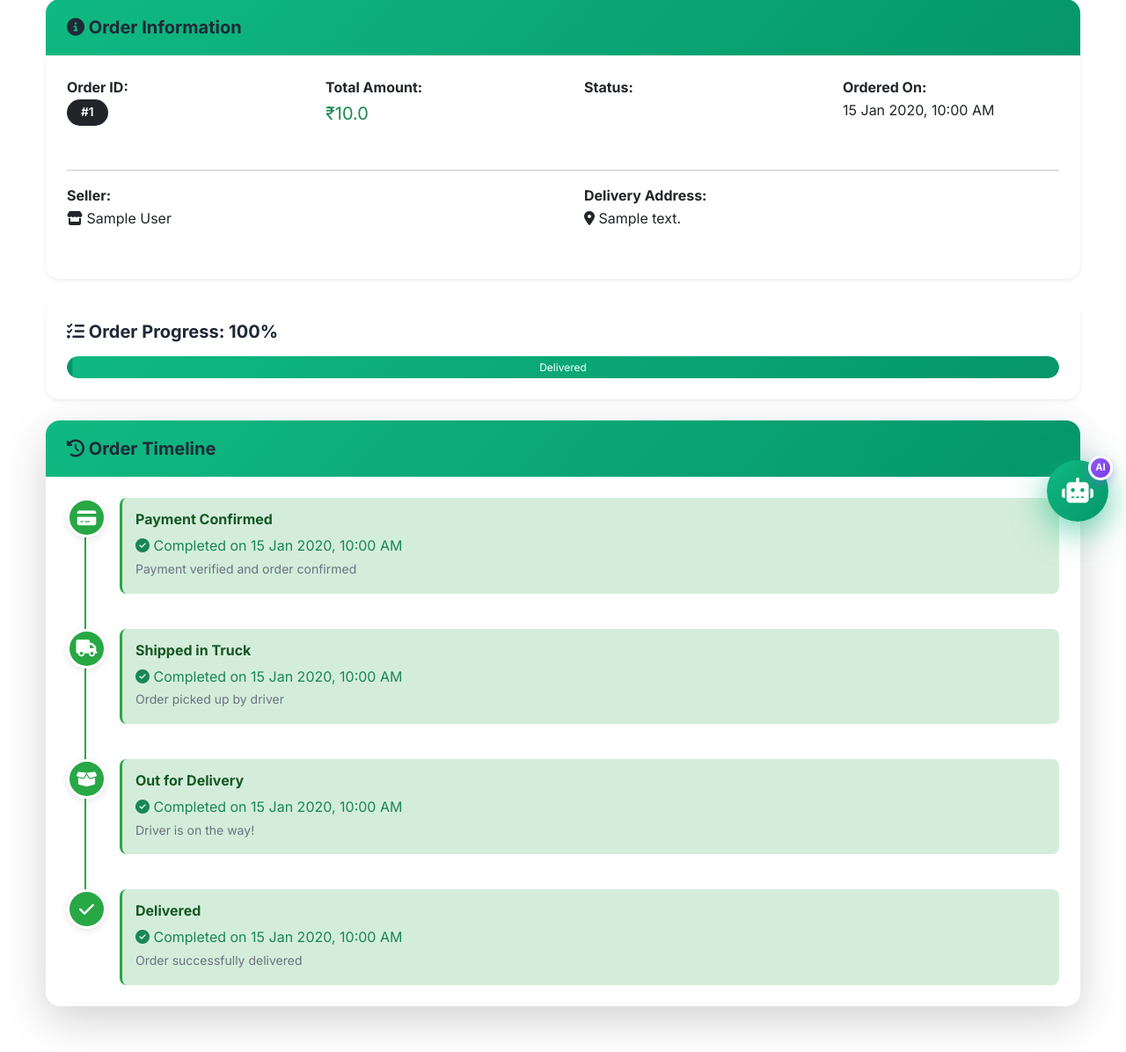
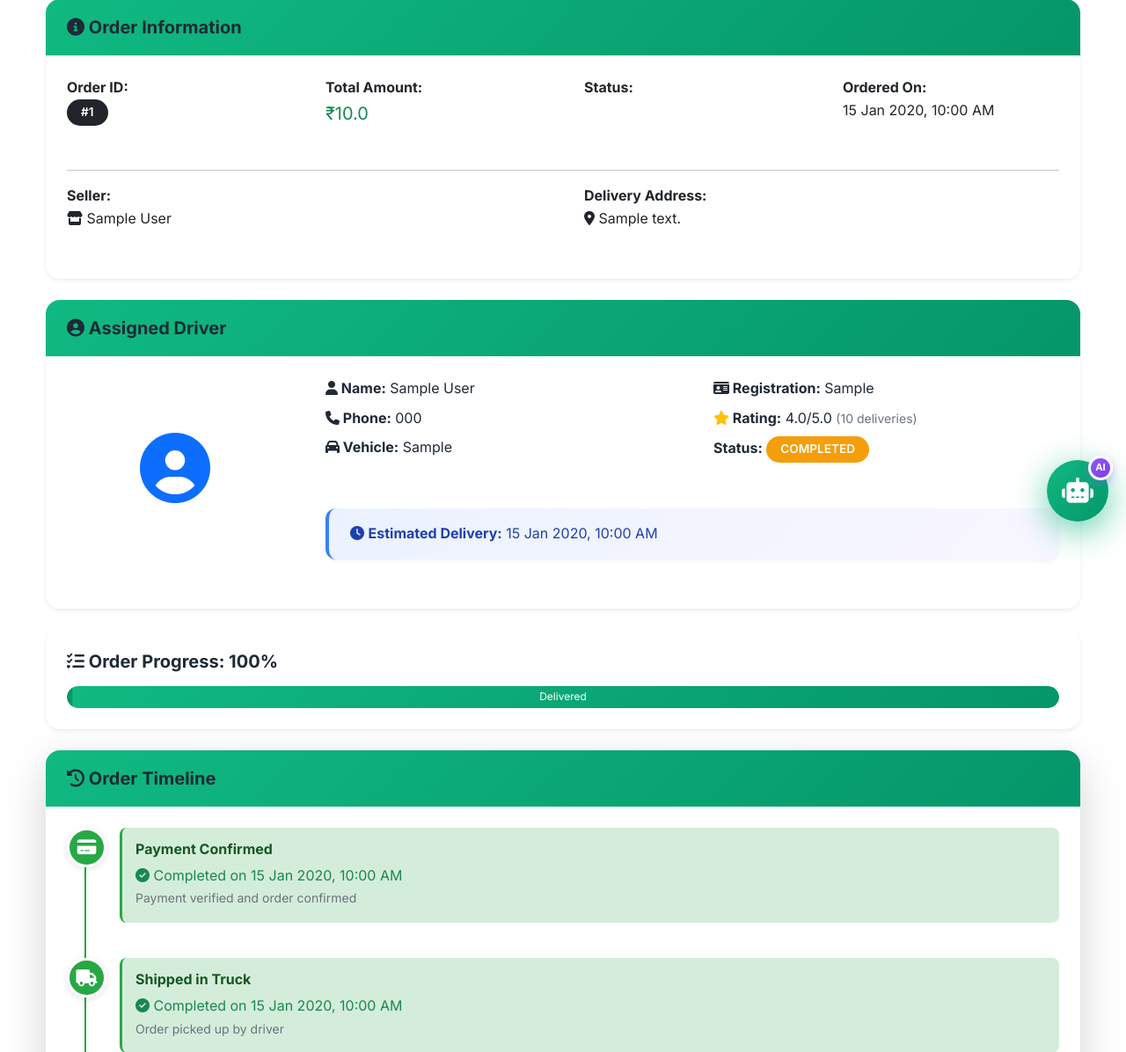
Before and after one commit to SRIJAICJ24/freshconnect-marketplace, a Flask app: page /orders/1/track in a window 1280 px wide. Shown: the part 187-1383 px from the top of the page at 88% size. Run offline with Flask 3, Linux system fonts and the light colour scheme; a user stored in the database is signed in; tables that the repository leaves empty hold one stand-in row (values such as "Sample post").

Commit message:
Add 4-step order tracking with driver info display for retailers

```diff
--- a/app/routes/order_tracking.py
+++ b/app/routes/order_tracking.py
@@ -29,6 +29,31 @@ def track_order(order_id):
         flash('Unauthorized access', 'danger')
         return redirect(url_for('vendor.dashboard'))
 
+    # Get driver assignment info
+    from app.models import Driver, DriverAssignment
+    driver_info = None
+    driver_assignment = None
+
+    if order.assigned_driver_id:
+        driver = Driver.query.filter_by(user_id=order.assigned_driver_id).first()
+        driver_assignment = DriverAssignment.query.filter_by(order_id=order_id).first()
+
+        if driver:
+            driver_info = {
+                'id': driver.id,
+                'name': driver.user.name,
+                'phone': driver.user.phone,
+                'vehicle_type': driver.vehicle_type,
+                'vehicle_registration': driver.vehicle_registration,
+                'rating': driver.rating,
+                'total_deliveries': driver.total_deliveries,
+                'status': driver.status
+            }
+
+            if driver_assignment:
+                driver_info['assignment_status'] = driver_assignment.assignment_status
+                driver_info['estimated_delivery'] = driver_assignment.estimated_delivery_time
+
     # Get status log
     status_logs = OrderStatusLog.query.filter_by(
         order_id=order_id
@@ -40,7 +65,9 @@ def track_order(order_id):
     return render_template('orders/track_order.html',
                          order=order,
                          status_logs=status_logs,
-                         progress=progress)
+                         progress=progress,
+                         driver_info=driver_info,
+                         driver_assignment=driver_assignment)
 
 
 @bp.route('/<int:order_id>/update-status', methods=['POST'])
--- a/app/templates/orders/track_order.html
+++ b/app/templates/orders/track_order.html
@@ -60,6 +60,61 @@
         </div>
     </div>
 
+    <!-- Driver Information Card -->
+    {% if driver_info %}
+    <div class="card mb-4 shadow-sm border-primary">
+        <div class="card-header bg-primary text-white">
+            <h5 class="mb-0">
+                <i class="fas fa-user-circle"></i> Assigned Driver
+            </h5>
+        </div>
+        <div class="card-body">
+            <div class="row align-items-center">
+                <div class="col-md-3 text-center">
+                    <div class="driver-avatar">
+                        <i class="fas fa-user-circle fa-5x text-primary"></i>
+                    </div>
+                </div>
+                <div class="col-md-9">
+                    <div class="row">
+                        <div class="col-md-6">
+                            <p class="mb-2"><strong><i class="fas fa-user"></i> Name:</strong> {{ driver_info['name'] }}</p>
+                            <p class="mb-2"><strong><i class="fas fa-phone"></i> Phone:</strong> {{ driver_info['phone'] }}</p>
+                            <p class="mb-2"><strong><i class="fas fa-car"></i> Vehicle:</strong> {{ driver_info['vehicle_type'].title() }}</p>
+                        </div>
+                        <div class="col-md-6">
+                            <p class="mb-2"><strong><i class="fas fa-id-card"></i> Registration:</strong> {{ driver_info['vehicle_registration'] }}</p>
+                            <p class="mb-2">
+                                <strong><i class="fas fa-star text-warning"></i> Rating:</strong>
+                                {{ driver_info['rating'] }}/5.0
+                                <small class="text-muted">({{ driver_info['total_deliveries'] }} deliveries)</small>
+                            </p>
+                            <p class="mb-0">
+                                <strong>Status:</strong>
+                                <span class="badge bg-{{ 'success' if driver_info['status'] == 'available' else 'warning' }}">
+                                    {{ driver_info['status'].replace('_', ' ').title() }}
+                                </span>
+                            </p>
+                        </div>
+                    </div>
+                    {% if driver_info.get('estimated_delivery') %}
+                    <div class="alert alert-info mt-3 mb-0">
+                        <i class="fas fa-clock"></i>
+                        <strong>Estimated Delivery:</strong>
+                        {{ driver_info['estimated_delivery'].strftime('%d %b %Y, %I:%M %p') }}
+                    </div>
+                    {% endif %}
+                </div>
+            </div>
+        </div>
+    </div>
+    {% elif order.order_status in ['payment_confirmed', 'pending'] %}
+    <div class="alert alert-warning mb-4">
+        <i class="fas fa-hourglass-half"></i>
+        <strong>Driver Assignment Pending</strong> - A driver will be assigned soon after payment confirmation.
+    </div>
+    {% endif %}
+
     <!-- Progress Bar -->
     <div class="card mb-4 shadow-sm">
         <div class="card-body">
@@ -78,7 +133,6 @@
             </div>
         </div>
     </div>
-
     <!-- Timeline -->
     <div class="card shadow-lg border-0 mb-4">
         <div class="card-header bg-success text-white">
```
